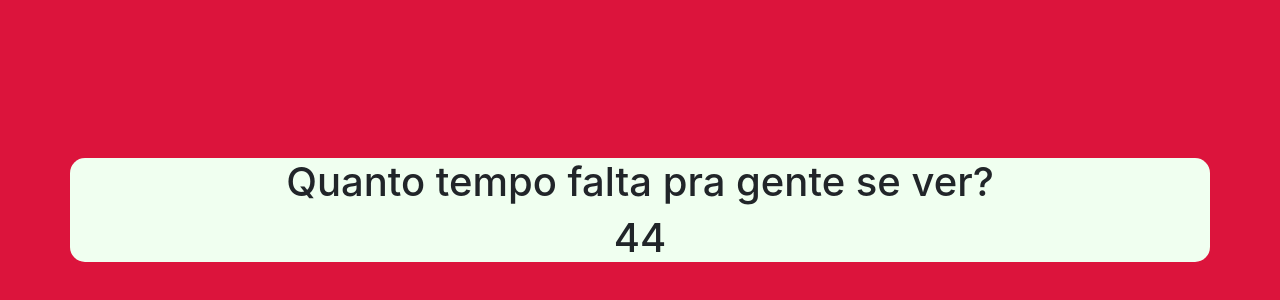
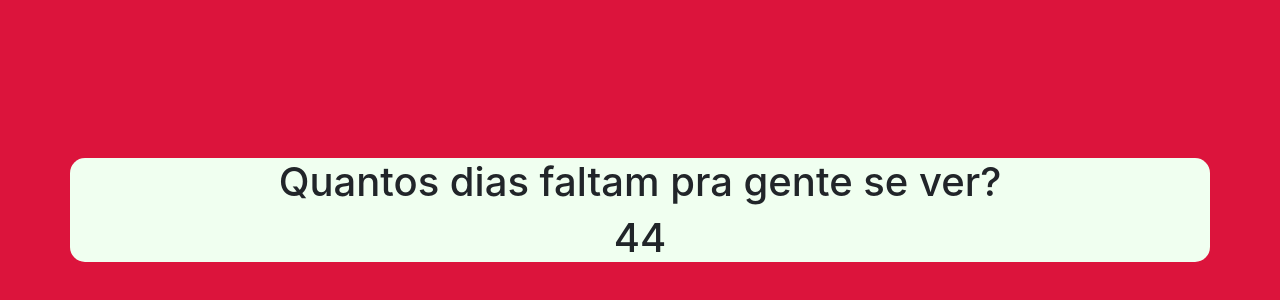
Before and after one commit to adrian-marcello/adrian-marcello, a plain HTML site: page index.html in a window 1280 px wide. Shown: the part 226-526 px from the top of the page. Drawn offline with nearby package versions, Linux system fonts and the light colour scheme.

Commit message:
muda dias

```diff
--- a/index.html
+++ b/index.html
@@ -20,14 +20,16 @@
       background-color: honeydew;
       margin: 30% auto;
       border-radius: 15px;
+      border: 4px;
+      border-color: lightgray;
     }
   </style>
 </head>
 
 <body>
   <div class="container">
-    <div class="col-md-12 col-xs-12">
-      <h1>Quanto tempo falta pra gente se ver?</h1>
+    <div class="col-md-12 col-xs-10">
+      <h1>Quantos dias faltam pra gente se ver?</h1>
       <h1 id="dia"></h1>
     </div>
   </div>
```
